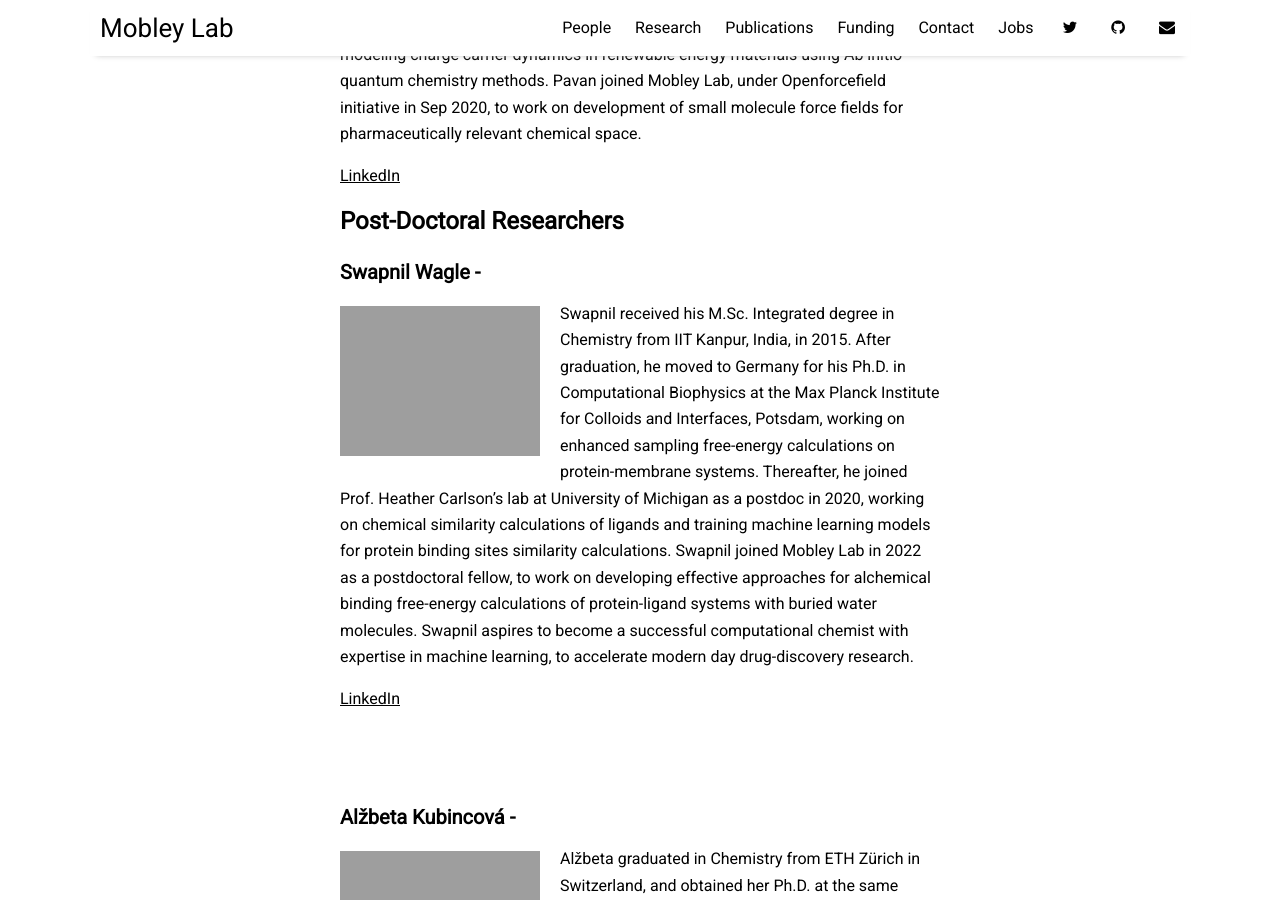
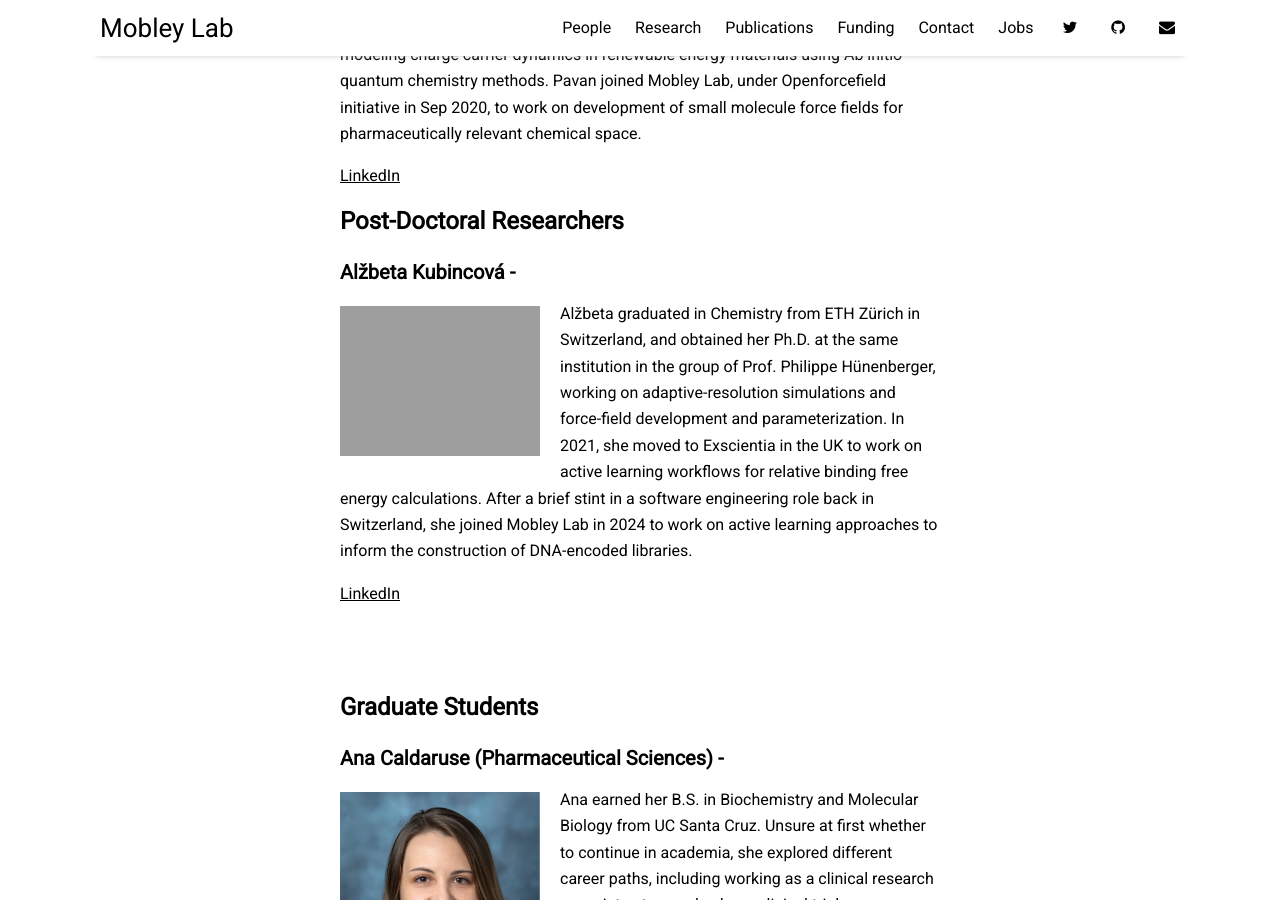
Before and after one commit to MobleyLab/mobleylab.org, a Jekyll site: the page built from pages/people.md, in a window 1280 px wide and 900 px high, scrolled down 1144 px. Built offline with Jekyll 4.4.1, drawn with Linux system fonts in a browser that asks for light colours; nearby versions of some CDN libraries; some of the changed text lies outside the part shown.

Commit message:
Update people

```diff
--- a/pages/people.md
+++ b/pages/people.md
@@ -24,17 +24,6 @@ Pavan Behara graduated in Chemical Engineering from Birla Institute of Technolog
 [LinkedIn](https://www.linkedin.com/in/pavan-kumar-behara-a0223b1a)
 
 ## **Post-Doctoral Researchers**
-
-### **Swapnil Wagle** -
-
-<img src="{{site.baseurl}}/assets/img/swagle.jpeg" alt="swagle" width="200" style="float:left;padding-right: 20px;padding-bottom: 10px">
-
-Swapnil received his M.Sc. Integrated degree in Chemistry from IIT Kanpur, India, in 2015. After graduation, he moved to Germany for his Ph.D. in Computational Biophysics at the Max Planck Institute for Colloids and Interfaces, Potsdam, working on enhanced sampling free-energy calculations on protein-membrane systems. Thereafter, he joined Prof. Heather Carlson’s lab at University of Michigan as a postdoc in 2020, working on chemical similarity calculations of ligands and training machine learning models for protein binding sites similarity calculations. Swapnil joined Mobley Lab in 2022 as a postdoctoral fellow, to work on developing effective approaches for alchemical binding free-energy calculations of protein-ligand systems with buried water molecules. Swapnil aspires to become a successful computational chemist with expertise in machine learning, to accelerate modern day drug-discovery research.
-
-[LinkedIn](https://www.linkedin.com/in/wagleswapnil/)
-
-<br />
-<br />
 
 ### **Alžbeta Kubincová** -
 
@@ -164,12 +154,13 @@ Kim Ngan (Luna) graduated with a B.S. in Chemistry and Applied Mathematics from
 |Linde Schoenmaker | Visiting Scholar (2023-2024) | PhD student from University of Leiden|
 |Fabian Sendzik | Visiting Scholar (2024) | PhD student from University of Dortmund|
 |-------------|-------------|--------------|
+|Melissa Plata|Undergraduate Student|Ph.D. student, UCSF|
 |Daisy Kyu|Undergraduate Student|Finished her B.S. degree in Pharmaceutical Sciences and is in pharmacy school at the University of Southern California.|
 |Nam Thi|Undergraduate Student|Finished his B.S. degree in Pharmaceutical Sciences and is in pharmacy school at Loma Linda University School of Pharmacy.|
 |Kevin Hoang|undergraduate Student|Finished his B.S. degree in Pharmaceutical Sciences and is pursuing pharmacy school.|
-|Karisa Wymer|Undergraduate Student|Finished her B.S. degree in Pharmaceutical Sciences at UCI and is attending Pharmacy school at University of California, San Francisco.|
+|Karisa Wymer|Undergraduate Student|PharmD (UCSF), pharmacist|
 |Kim Keyes|Undergraduate Student (UNO)|Chemical analyst at Eurofins in New Orleans.|
-|Vivian Jaber|Undergraduate Student (UNO)|MD/Ph.D. student at Louisiana State University in New Orleans.|
+|Vivian Jaber|Undergraduate Student (UNO)|MD/Ph.D., medical resident at Emory|
 |Sheldon Williams|Undergraduate Student (UNO)|Finished his undergraduate degree at Southern University in New Orleans.|
 |Yu Xuan “Luna” Liu|Undergraduate Student (UNO)|Graduate student in oriental medicine.|
 |Christopher D. Savoie|Undergraduate Student (UNO)|Completed his M.S. degree in Chemistry at Boston University with Tom Keyes and is working as a Nuclear Officer for the U.S. Navy.|
```
Also changed, not shown: other parts of pages/people.md (+2 -1 lines).
